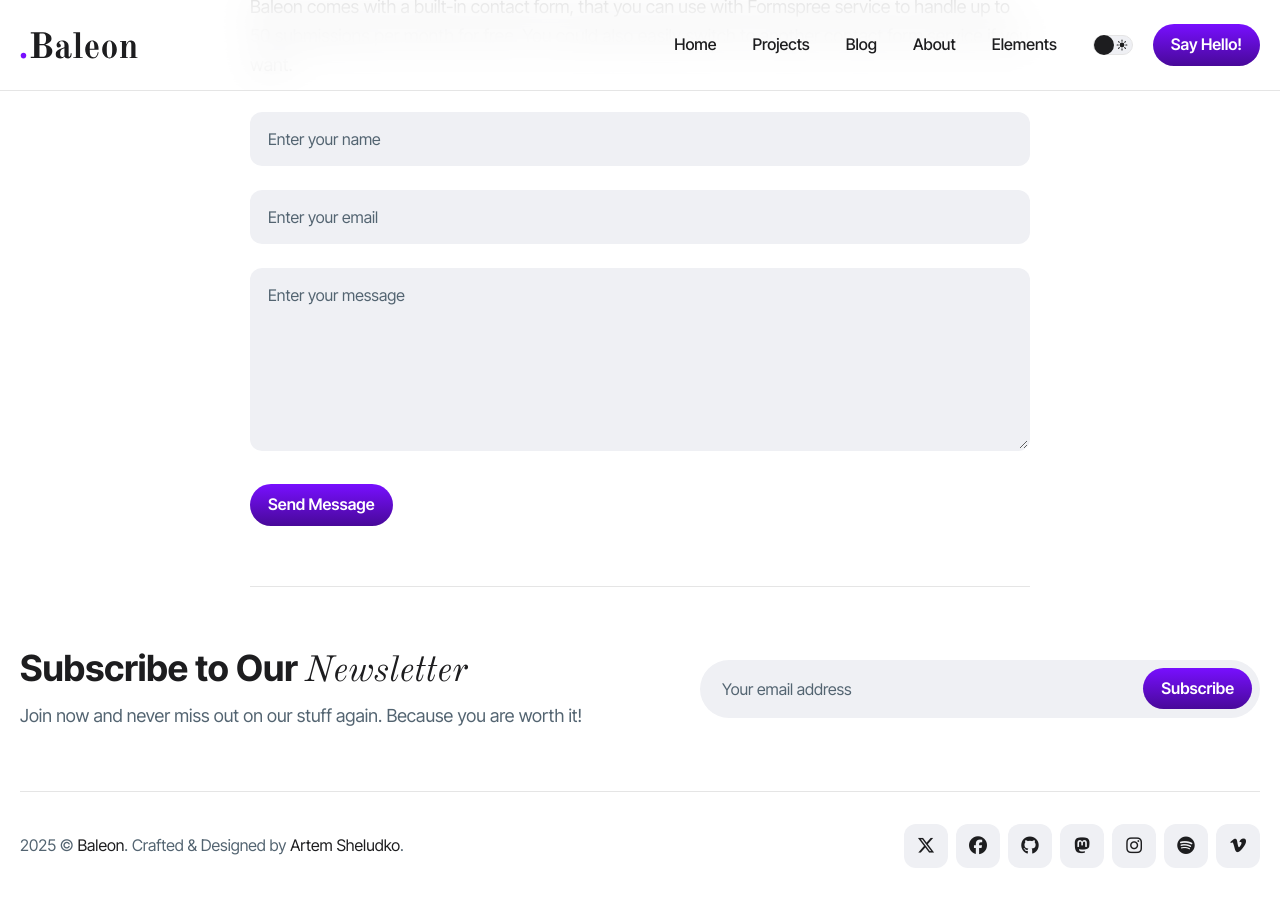
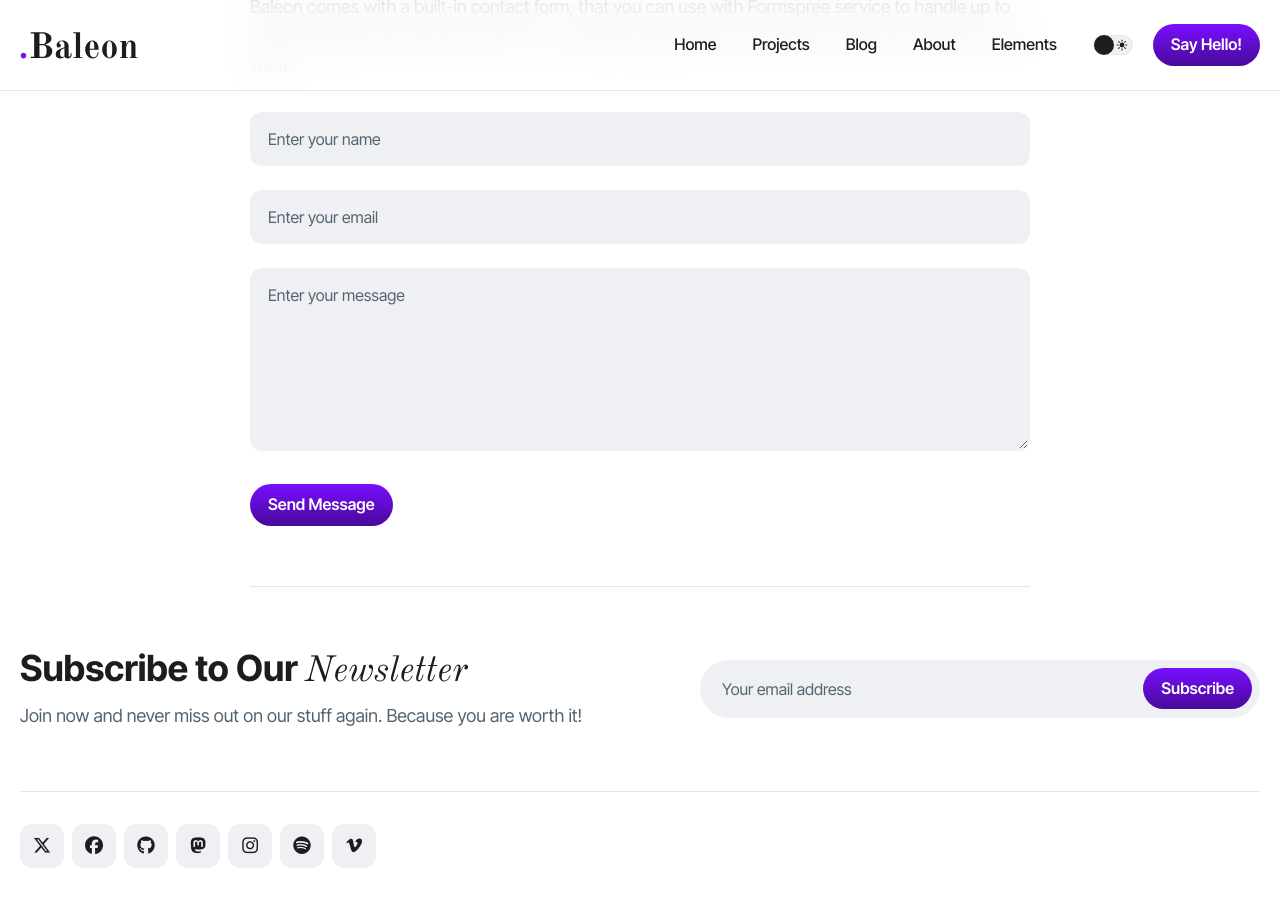
Before and after one commit to jerewang2/portfolio, a Jekyll site: the page built from _pages/contact.html, in a window 1280 px wide and 900 px high, scrolled down 1004 px. Built offline with Jekyll 4.4.1, drawn with Linux system fonts in a browser that asks for light colours.

Commit message:
Remove copyright footer.

```diff
--- a/_includes/footer.html
+++ b/_includes/footer.html
@@ -30,7 +30,7 @@
       <div class="col col-12">
         <div class="footer__info">
 
-          <div class="copyright">{{site.time | date: '%Y'}} &copy; <a href="/">{{site.data.settings.title}}</a>. Crafted & Designed by <a href="https://jekyllthemes.io/developers/artem-sheludko">Artem Sheludko</a>.</div>
+          <!-- <div class="copyright">{{site.time | date: '%Y'}} &copy; <a href="/">{{site.data.settings.title}}</a>. Crafted & Designed by <a href="https://jekyllthemes.io/developers/artem-sheludko">Artem Sheludko</a>.</div> -->
 
           {% if page.url != '/' and site.data.settings.social %}
           <div class="social">
```
